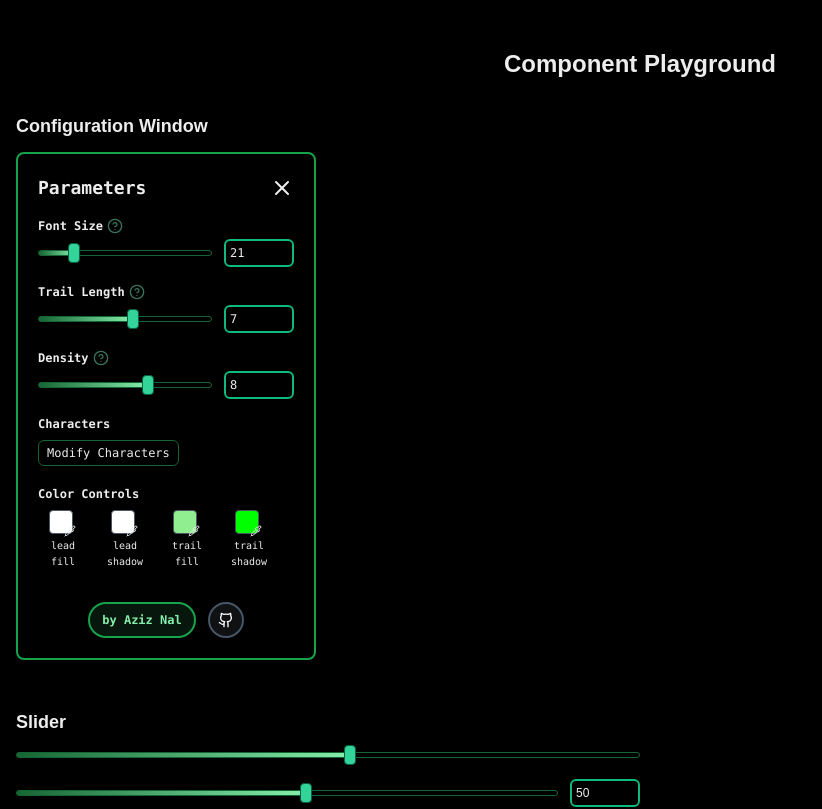
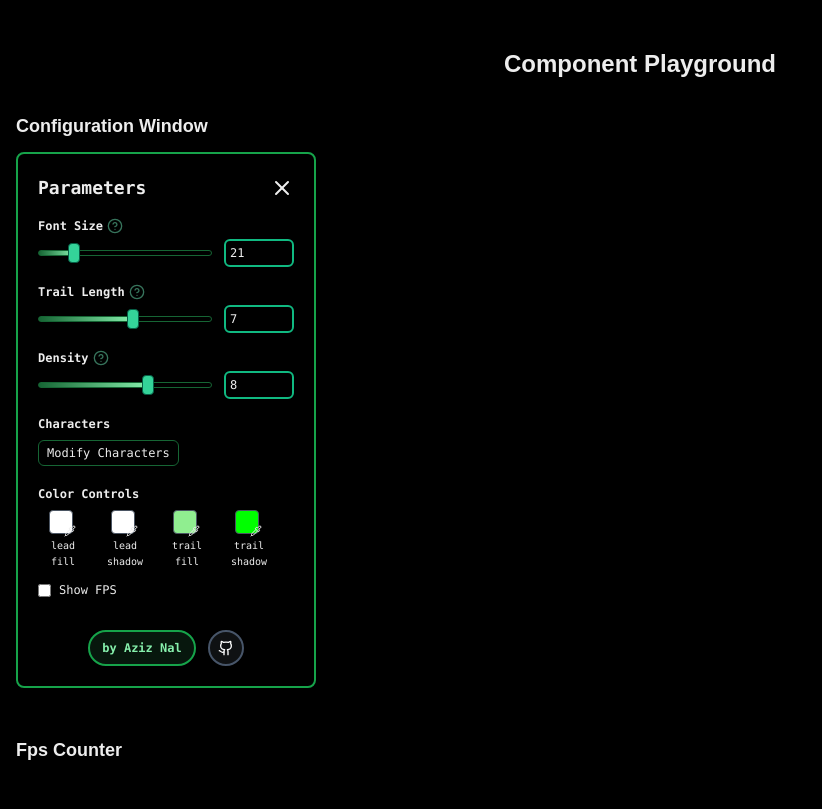
Before and after one commit to aziznal/matrix-effect, a Next.js app: page /components in a window 1280 px wide. Shown: the top 809 px of the page, without its empty margins (0-822 px from the left). Built offline with nearby package versions, Linux system fonts and the light colour scheme.

Commit message:
add fps counter

```diff
--- a/app/components/Configuration.tsx
+++ b/app/components/Configuration.tsx
@@ -55,6 +55,9 @@ type ConfigurationContextType = {
 
   trailShadowColor: string;
   setTrailShadowColor: (value: string) => void;
+
+  isFpsCounterVisible: boolean;
+  setIsFpsCounterVisible: (value: boolean) => void;
 };
 
 const ConfigurationContext = createContext<ConfigurationContextType>(
@@ -82,6 +85,8 @@ export function ConfigurationProvider(props: PropsWithChildren) {
   const [trailShadowColor, setTrailShadowColor] = useState("0 255 0");
 
   const [chars, setChars] = useState<string[]>([...Charsets.Katakana.chars]);
+
+  const [isFpsCounterVisible, setIsFpsCounterVisible] = useState(false);
 
   return (
     <ConfigurationContext.Provider
@@ -114,6 +119,9 @@ export function ConfigurationProvider(props: PropsWithChildren) {
 
         chars,
         setChars,
+
+        isFpsCounterVisible,
+        setIsFpsCounterVisible,
       }}
     >
       {props.children}
@@ -172,7 +180,7 @@ export function ConfigurationWindow(props: { className?: string }) {
 
         <LanguageSetControls className="mb-2" />
 
-        <div className="mb-4">
+        <div >
           <h2 className="mb-2 font-bold">Color Controls</h2>
 
           <div className="flex flex-wrap gap-3">
@@ -201,6 +209,8 @@ export function ConfigurationWindow(props: { className?: string }) {
             />
           </div>
         </div>
+
+        <FpsControls className="mb-4" />
       </div>
 
       <div className="flex gap-3">
@@ -311,10 +321,26 @@ const LanguageSetControls: React.FC<{ className?: string }> = (props) => {
   );
 };
 
+const FpsControls: React.FC<{ className?: string }> = (props) => {
+  const { isFpsCounterVisible, setIsFpsCounterVisible } = useConfiguration();
+
+  return (
+    <div className={cn("w-full", props.className)}>
+      <label className="flex items-center gap-2">
+        <input
+          type="checkbox"
+          defaultChecked={isFpsCounterVisible}
+          onClick={() => setIsFpsCounterVisible(!isFpsCounterVisible)}
+        />
+        Show FPS
+      </label>
+    </div>
+  );
+};
+
 // todos:
 // - TODO: make config expand from the side
 // - TODO: add info toast on how to show config again after hiding
-// - TODO: add FPS counter
 // - TODO: make menu closeable to allow nice fullscreen experience
 // - TODO: improve color selector controls (custom implementation?)
 // - TODO: store state in URL
@@ -323,3 +349,4 @@ const LanguageSetControls: React.FC<{ className?: string }> = (props) => {
 //    - enabling full-screen
 //    - effects (blur, shadow, glow, etc.)
 //    - toggle for flipping chars vertically
+//    - add retro-fy effect with CRT effect and a fish-eye lens
--- /dev/null
+++ b/app/components/FpsCounter.tsx
@@ -0,0 +1,37 @@
+"use client";
+
+import { useEffect, useState } from "react";
+import { useConfiguration } from "./Configuration";
+import { cn } from "@/lib/utils";
+
+type FpsCounterProps = {
+  className?: string;
+};
+
+export function FpsCounter(props: FpsCounterProps) {
+  const config = useConfiguration();
+
+  const [fps, setFps] = useState(0);
+
+  useEffect(() => {
+    const interval = setInterval(
+      () => setFps(+(localStorage.getItem("fps") ?? 0)),
+      50,
+    );
+
+    return () => clearInterval(interval);
+  }, []);
+
+  if (!config.isFpsCounterVisible) return null;
+
+  return (
+    <div
+      className={cn(
+        "absolute right-6 top-4 w-fit rounded-lg border-2 border-green-600 bg-black px-2 py-1 font-mono text-3xl font-bold",
+        props.className,
+      )}
+    >
+      {Math.round(fps)}
+    </div>
+  );
+}
--- a/app/components/MatrixDigitalRain.tsx
+++ b/app/components/MatrixDigitalRain.tsx
@@ -1,7 +1,8 @@
 "use client";
 
-import { useEffect, useRef, useState } from "react";
+import { useCallback, useEffect, useRef, useState } from "react";
 import { useConfiguration } from "./Configuration";
+import { useAnimation } from "./useAnimation";
 
 // TODO: measure perf
 // TODO: improve perf
@@ -17,7 +18,7 @@ export function MatrixDigitalRain() {
     height: 0,
   });
 
-  // tracking screen size changes to re-render canvas
+  // track window size changes to re-render canvas on entire window
   useEffect(() => {
     const updateScreenSize = () => {
       setScreenSize({
@@ -34,7 +35,8 @@ export function MatrixDigitalRain() {
     return () => window.removeEventListener("resize", updateScreenSize);
   }, []);
 
-  useEffect(() => {
+  // set up and render on canvas
+  const animateCallback = useCallback(() => {
     const canvas = canvasRef.current;
 
     if (!canvas) return;
@@ -46,14 +48,21 @@ export function MatrixDigitalRain() {
     canvas.width = screenSize.width;
     canvas.height = screenSize.height;
 
-    class Char {
+    /** Handles styling and behavior for a single column of digital rain */
+    class RainColumn {
       x: number;
       y: number;
 
+      /** the character at the head (i.e. lowest y) of the column */
       headChar: string;
+
+      /** all the characters in the column other than the head, ordered bottom to op */
       trailChars: string[];
 
+      /** how much time must pass before a column moves down one character on the y axis */
       updateStep: number;
+
+      /** timestamp when last update happened  */
       lastUpdateTime: number;
 
       constructor(args: { x: number }) {
@@ -65,12 +74,16 @@ export function MatrixDigitalRain() {
 
         this.headChar = getRandomChar(config.chars);
 
-        this.trailChars = Array(config.trailLength)
-          .fill(0)
-          .map(() => getRandomChar(config.chars));
+        this.trailChars = this.#populateTrail();
 
         this.updateStep = getRandomInt(100, 500);
         this.lastUpdateTime = Date.now();
+      }
+
+      #populateTrail() {
+        return Array(config.trailLength)
+          .fill(0)
+          .map(() => getRandomChar(config.chars));
       }
 
       update() {
@@ -112,10 +125,10 @@ export function MatrixDigitalRain() {
 
         ctx.restore();
 
-        this.drawTrail();
+        this.#drawTrail();
       }
 
-      drawTrail() {
+      #drawTrail() {
         if (!ctx || !canvas) throw new Error("Canvas or Context is undefined.");
 
         this.trailChars.forEach((char, i) => {
@@ -151,12 +164,12 @@ export function MatrixDigitalRain() {
       .fill(0)
       .map(
         (_, i) =>
-          new Char({
+          new RainColumn({
             x: spaceBetweenChars * (i + 1),
           }),
       );
 
-    const draw = () => {
+    return () => {
       ctx.save();
       ctx.fillStyle = "rgb(5 16 1 / 75%)";
       ctx.fillRect(0, 0, canvas.width, canvas.height);
@@ -167,10 +180,6 @@ export function MatrixDigitalRain() {
         c.draw();
       });
     };
-
-    const interval = setInterval(draw, (1000 * 1) / 30);
-
-    return () => clearInterval(interval);
   }, [
     config.bottomMargin,
     config.chars,
@@ -184,6 +193,10 @@ export function MatrixDigitalRain() {
     screenSize.height,
     screenSize.width,
   ]);
+
+  useAnimation({
+    animationFn: animateCallback(),
+  });
 
   return (
     <canvas ref={canvasRef} className="bg-zinc-950">
--- a/app/components/page.tsx
+++ b/app/components/page.tsx
@@ -13,8 +13,11 @@ import {
 import { ColorSelector, LabeledColorSelector } from "./ui/ColorSelector";
 import { Popover, PopoverContent, PopoverTrigger } from "./ui/Popover";
 import { LanguageSetSelector } from "./LanguageSetSelector";
+import { FpsCounter } from "./FpsCounter";
 
 export const dynamic = "force-dynamic";
+
+// TODO: add digital rain component demo
 
 export default function ComponentsPlayground() {
   return (
@@ -31,13 +34,8 @@ export default function ComponentsPlayground() {
         </Component>
 
         <Component>
-          <ComponentTitle>Slider</ComponentTitle>
-          <SliderDemo />
-        </Component>
-
-        <Component>
-          <ComponentTitle>Input</ComponentTitle>
-          <InputDemo />
+          <ComponentTitle>Fps Counter</ComponentTitle>
+          <FpsCounterDemo />
         </Component>
 
         <Component>
@@ -48,6 +46,16 @@ export default function ComponentsPlayground() {
         <Component>
           <ComponentTitle>Language Set Selector</ComponentTitle>
           <LanguageSetSelectorDemo />
+        </Component>
+
+        <Component>
+          <ComponentTitle>Slider</ComponentTitle>
+          <SliderDemo />
+        </Component>
+
+        <Component>
+          <ComponentTitle>Input</ComponentTitle>
+          <InputDemo />
         </Component>
 
         <Component>
@@ -144,3 +152,7 @@ function PopoverDemo() {
     </Popover>
   );
 }
+
+function FpsCounterDemo() {
+  return <FpsCounter></FpsCounter>;
+}
--- /dev/null
+++ b/app/components/useAnimation.ts
@@ -0,0 +1,37 @@
+import { useCallback, useEffect, useRef } from "react";
+
+type UseAnimationProps = {
+  animationFn?: () => void;
+};
+
+export function useAnimation({ animationFn }: UseAnimationProps) {
+  const animationRef = useRef<number | null>(null);
+
+  const previousTimeRef = useRef<number | null>(null);
+
+  const animateCallback = useCallback(
+    (time: number) => {
+      if (previousTimeRef.current !== null) {
+        const delta = time - previousTimeRef.current;
+        localStorage.setItem("fps", (1000 / delta).toString());
+      }
+
+      previousTimeRef.current = time;
+      animationFn?.();
+      animationRef.current = requestAnimationFrame(animateCallback);
+    },
+    [animationFn],
+  );
+
+  useEffect(() => {
+    console.log("restarting animation");
+
+    animationRef.current = requestAnimationFrame(animateCallback);
+
+    return () => {
+      if (animationRef.current !== null) {
+        cancelAnimationFrame(animationRef.current);
+      }
+    };
+  }, [animateCallback]);
+}
--- a/app/page.tsx
+++ b/app/page.tsx
@@ -5,17 +5,18 @@ import {
   ConfigurationProvider,
   ConfigurationWindow,
 } from "./components/Configuration";
+import { FpsCounter } from "./components/FpsCounter";
 
 export const dynamic = "force-dynamic";
 
 export default function Home() {
   return (
     <ConfigurationProvider>
+      <FpsCounter />
 
       <MatrixDigitalRain />
 
       <ConfigurationWindow />
-
     </ConfigurationProvider>
   );
 }
```
